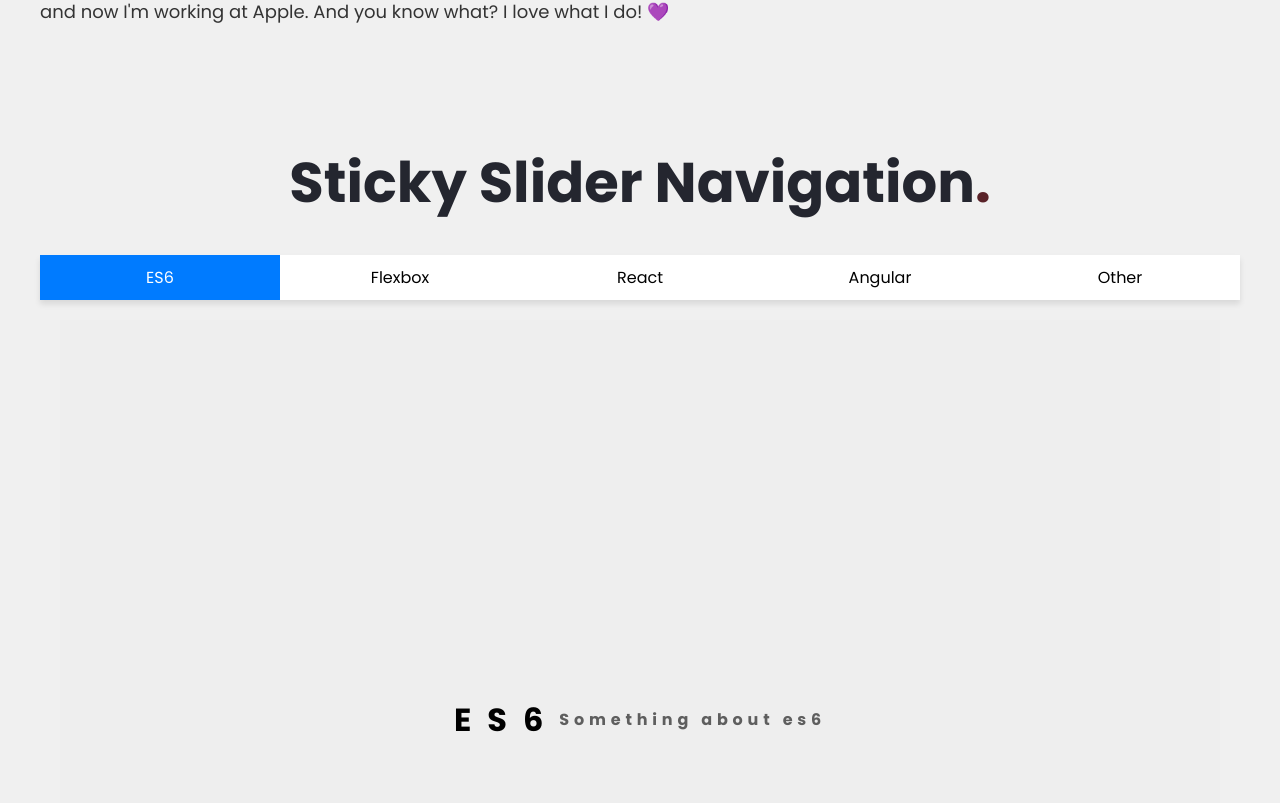
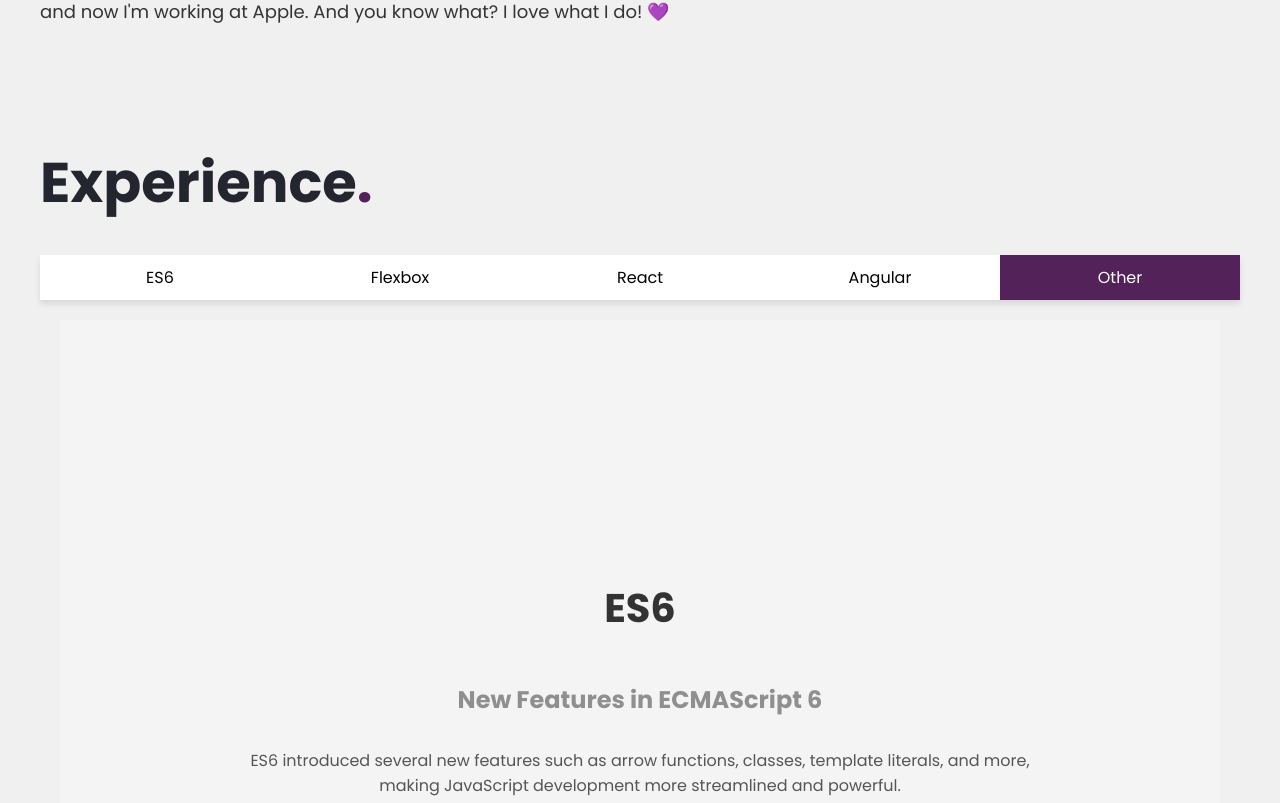
Before and after one commit to Sobanhanif4/portfolio-react, a React (Vite) app: page /about in a window 1280 px wide. Shown: the part 1237-2040 px from the top of the page. Built offline with nearby package versions, Linux system fonts and the light colour scheme; no server answers.

Commit message:
completed(non-resp)

```diff
--- a/src/pages/components/AnimatedExperience.jsx
+++ b/src/pages/components/AnimatedExperience.jsx
@@ -1,44 +1,117 @@
-import React, { useEffect, useRef, useState } from 'react';
-import "../../styles/AnimatedExperience.css"; // Import regular CSS
+import React, { useEffect, useRef, useState } from "react";
+import "../../styles/AnimatedExperience.css";
 
 const StickySlider = () => {
-  const [currentTab, setCurrentTab] = useState('tab-es6'); // Set the default active tab here
-  const [tabPositions, setTabPositions] = useState({});
+  const [currentTab, setCurrentTab] = useState(null);
   const tabRefs = useRef([]);
   const sliderRef = useRef(null);
 
   const tabs = [
-    { id: 'tab-es6', label: 'ES6' },
-    { id: 'tab-flexbox', label: 'Flexbox' },
-    { id: 'tab-react', label: 'React' },
-    { id: 'tab-angular', label: 'Angular' },
-    { id: 'tab-other', label: 'Other' }
+    {
+      id: "tab-es6",
+      label: "ES6",
+      content: (
+        <>
+          <h1>ES6</h1>
+          <h3>New Features in ECMAScript 6</h3>
+          <p>
+            ES6 introduced several new features such as arrow functions,
+            classes, template literals, and more, making JavaScript development
+            more streamlined and powerful.
+          </p>
+        </>
+      ),
+    },
+    {
+      id: "tab-flexbox",
+      label: "Flexbox",
+      content: (
+        <>
+          <h1>Flexbox</h1>
+          <h3>Flexible Box Layout</h3>
+          <p>
+            Flexbox is a layout model in CSS that allows you to design complex
+            layouts easily. It helps to align items dynamically and distribute
+            space within a container.
+          </p>
+        </>
+      ),
+    },
+    {
+      id: "tab-react",
+      label: "React",
+      content: (
+        <>
+          <h1>React</h1>
+          <h3>Building UIs with React</h3>
+          <p>
+            React is a popular JavaScript library for building user interfaces.
+            It allows developers to create large web applications that can
+            update and render efficiently in response to data changes.
+          </p>
+        </>
+      ),
+    },
+    {
+      id: "tab-angular",
+      label: "Angular",
+      content: (
+        <>
+          <h1>Angular</h1>
+          <h3>Powerful Framework for Building Apps</h3>
+          <p>
+            Angular is a platform and framework for building single-page client
+            applications using HTML and TypeScript. It provides a robust set of
+            tools for creating highly interactive and responsive web
+            applications.
+          </p>
+        </>
+      ),
+    },
+    {
+      id: "tab-other",
+      label: "Other",
+      content: (
+        <>
+          <h1>Other</h1>
+          <h3>Exploring Additional Technologies</h3>
+          <p>
+            Beyond the core technologies, there are numerous other tools and
+            frameworks like Vue.js, Svelte, and others that are gaining
+            popularity in the development world.
+          </p>
+        </>
+      ),
+    },
   ];
 
   useEffect(() => {
     const handleScroll = () => {
       const scrollTop = window.scrollY;
-      const tabPositions = {};
+      const viewportHeight = window.innerHeight;
 
-      tabs.forEach(tab => {
+      const closestTab = tabs.reduce((closest, tab) => {
         const element = document.getElementById(tab.id);
         if (element) {
-          tabPositions[tab.id] = element.offsetTop;
+          const rect = element.getBoundingClientRect();
+          const elementTop = rect.top + scrollTop;
+
+          const midpoint = elementTop + rect.height / 1.3;
+
+          if (
+            midpoint >= scrollTop + viewportHeight / 2 &&
+            midpoint <= scrollTop + viewportHeight
+          ) {
+            return tab.id;
+          }
         }
-      });
-
-      setTabPositions(tabPositions);
-
-      const closestTab = Object.keys(tabPositions).reduce((closest, key) => {
-        return Math.abs(tabPositions[key] - scrollTop) < Math.abs(tabPositions[closest] - scrollTop)
-          ? key
-          : closest;
-      }, Object.keys(tabPositions)[0]);
+        return closest;
+      }, currentTab);
 
       setCurrentTab(closestTab);
 
       if (sliderRef.current) {
-        const activeTab = tabRefs.current.find(tab => tab.id === closestTab);
+        const activeTab = tabRefs.current.find((tab) => tab.id === closestTab);
         if (activeTab) {
           sliderRef.current.style.width = `${activeTab.clientWidth}px`;
           sliderRef.current.style.left = `${activeTab.offsetLeft}px`;
@@ -46,16 +119,16 @@ const StickySlider = () => {
       }
     };
 
-    window.addEventListener('scroll', handleScroll);
-    return () => window.removeEventListener('scroll', handleScroll);
-  }, [tabs]);
+    window.addEventListener("scroll", handleScroll);
+    return () => window.removeEventListener("scroll", handleScroll);
+  }, [tabs, currentTab]);
 
   const handleClick = (id) => {
     const element = document.getElementById(id);
     if (element) {
       window.scrollTo({
         top: element.offsetTop,
-        behavior: 'smooth'
+        behavior: "smooth",
       });
     }
   };
@@ -63,16 +136,19 @@ const StickySlider = () => {
   return (
     <div className="sticky-slider__container">
       <h1 className="sticky-slider__title">
-        Sticky Slider Navigation<span className="sticky-slider__titleDot">.</span>
+        Experience
+        <span className="sticky-slider__titleDot">.</span>
       </h1>
       <div className="sticky-slider__tabsContainer">
-        {tabs.map(tab => (
+        {tabs.map((tab) => (
           <a
             key={tab.id}
             href={`#${tab.id}`}
-            className={`sticky-slider__tab ${currentTab === tab.id ? 'active' : ''}`}
+            className={`sticky-slider__tab ${
+              currentTab === tab.id ? "active" : ""
+            }`}
             onClick={() => handleClick(tab.id)}
-            ref={el => tabRefs.current.push(el)}
+            ref={(el) => tabRefs.current.push(el)}
           >
             {tab.label}
           </a>
@@ -80,10 +156,9 @@ const StickySlider = () => {
         <span className="sticky-slider__tabSlider" ref={sliderRef}></span>
       </div>
       <main className="sticky-slider__main">
-        {tabs.map(tab => (
+        {tabs.map((tab) => (
           <section className="sticky-slider__slide" id={tab.id} key={tab.id}>
-            <h1>{tab.label}</h1>
-            <h3>Something about {tab.label.toLowerCase()}</h3>
+            {tab.content}
           </section>
         ))}
       </main>
--- a/src/styles/AnimatedExperience.css
+++ b/src/styles/AnimatedExperience.css
@@ -10,11 +10,11 @@
   font-size: 56px;
   color: #24262f;
   margin-bottom: 30px;
-  text-align: center;
+  text-align: left;
 }
 
 .sticky-slider__titleDot {
-  color: #592228;
+  color: #522258;
 }
 
 .sticky-slider__tabsContainer {
@@ -36,7 +36,7 @@
 }
 
 .sticky-slider__tab:hover {
-  background: rgba(102, 177, 241, 0.8);
+  background: #634367;
   color: white;
 }
 
@@ -44,7 +44,7 @@
   position: absolute;
   bottom: 0;
   height: 4px;
-  background: #66b1f1;
+  background: #522258;
   transition: left 0.3s, width 0.3s;
 }
 
@@ -53,28 +53,38 @@
 }
 
 .sticky-slider__slide {
-  height: 100vh;
+  min-height: 80vh; /* Adjusted height to ensure enough space for content */
   display: flex;
+  flex-direction: column;
   justify-content: center;
   align-items: center;
-  background: #eee;
+  background: #f4f4f4;
   text-align: center;
-  padding: 0 2em;
+  padding: 40px 2em;
+  margin-bottom: 20px; /* Add space between sections */
 }
 
 .sticky-slider__slide h1 {
-  font-size: 2rem;
-  margin: 0;
-  letter-spacing: 1rem;
+  font-size: 2.5rem;
+  margin-bottom: 20px;
+  color: #333;
 }
 
 .sticky-slider__slide h3 {
+  font-size: 1.5rem;
+  margin-bottom: 15px;
+  color: #777;
+  opacity: 0.8;
+}
+
+.sticky-slider__slide p {
   font-size: 1rem;
-  letter-spacing: 0.3rem;
-  opacity: 0.6;
+  color: #555;
+  max-width: 800px;
+  line-height: 1.6;
 }
 
 .sticky-slider__tab.active {
   color: #fff;
-  background-color: #007bff;
+  background-color: #522258;
 }
```
